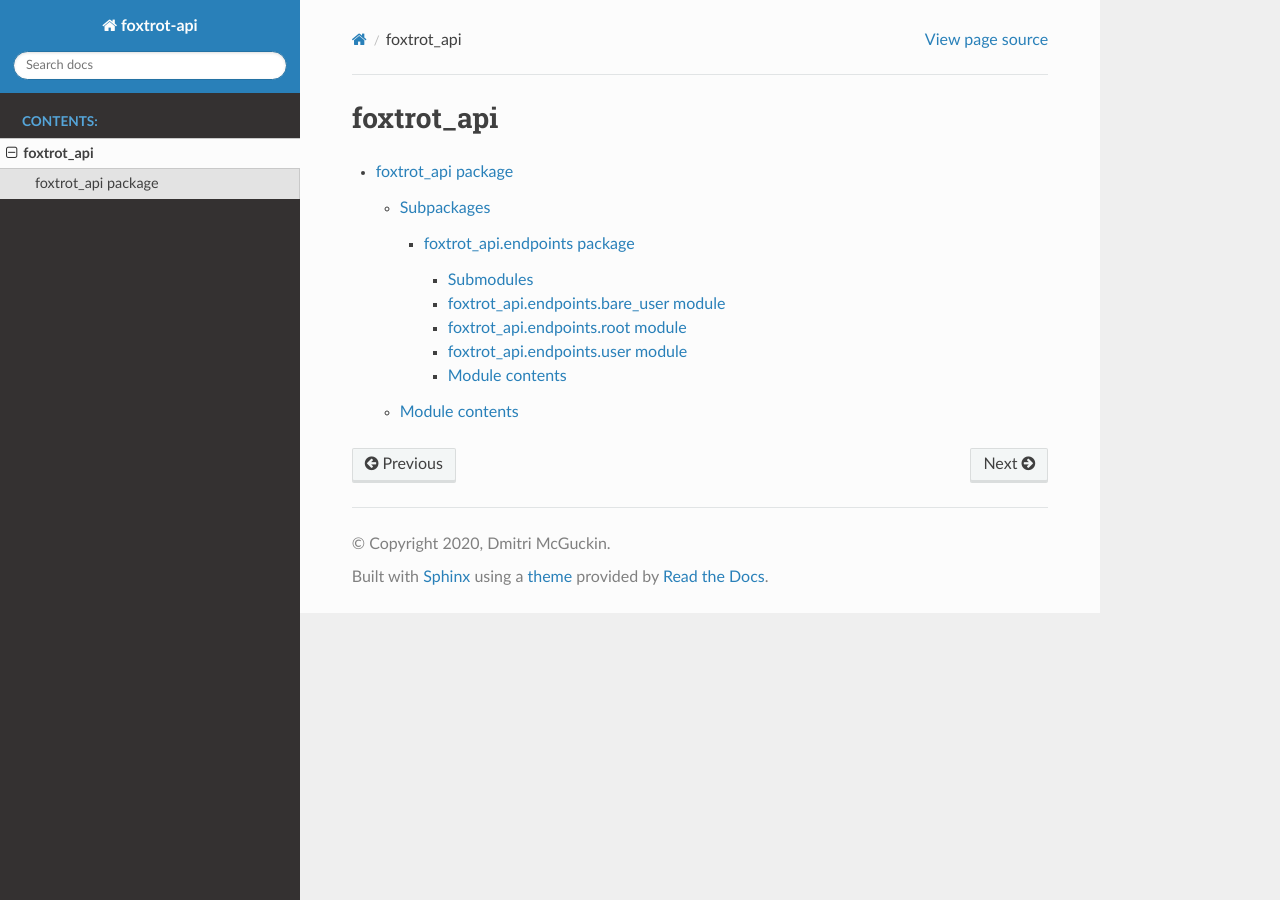
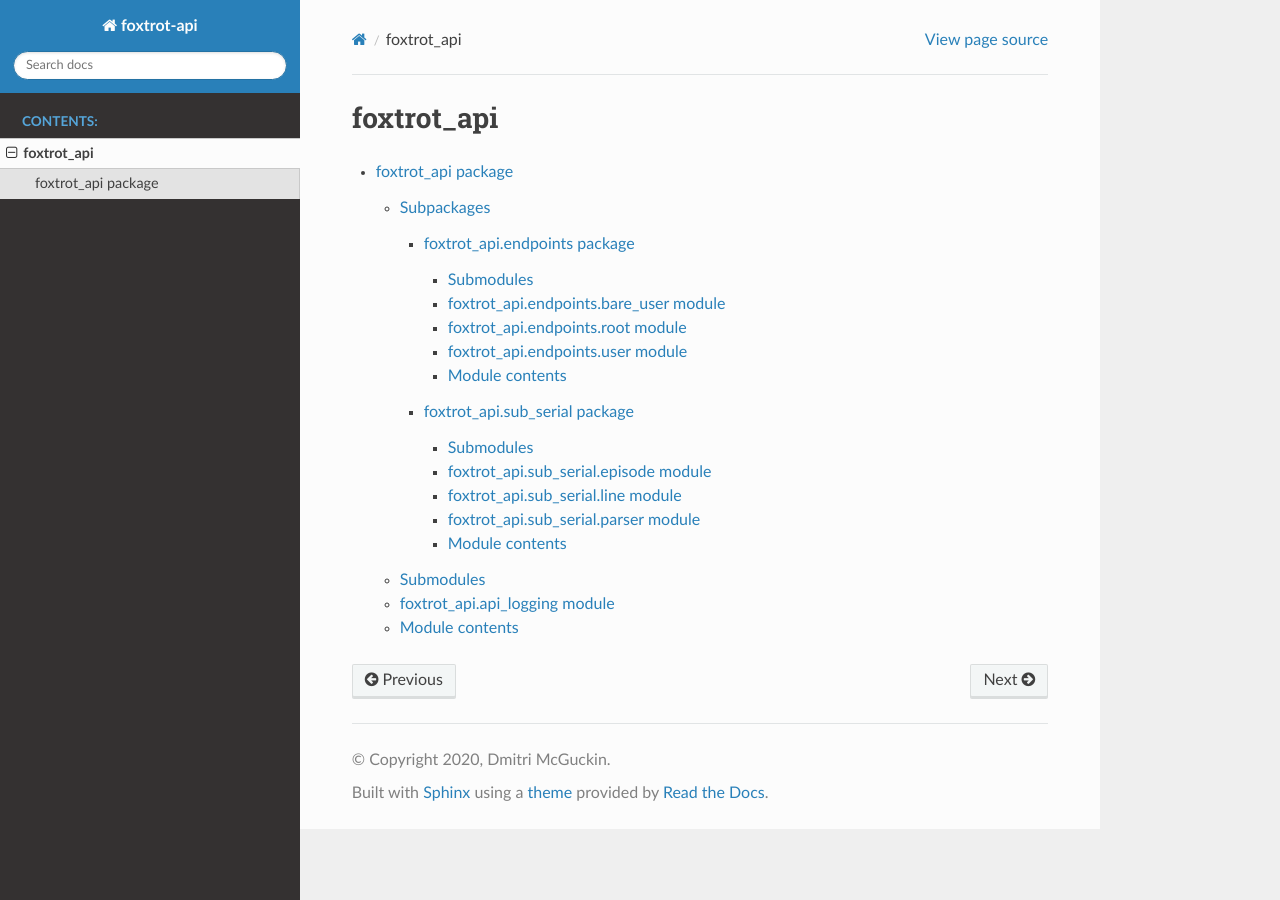
Before and after one commit to FoxtrotCore/foxtrot-api, a Sphinx documentation site: the page built from docs/modules.rst, in a window 1280 px wide. Built offline with Sphinx 7.4.7 and the Read the Docs theme 2.0.0, drawn with Linux system fonts in a browser that asks for light colours.

Commit message:
Updated sphinx docs.

```diff
--- a/docs/foxtrot_api.rst
+++ b/docs/foxtrot_api.rst
@@ -8,6 +8,18 @@ Subpackages
    :maxdepth: 4
 
    foxtrot_api.endpoints
+   foxtrot_api.sub_serial
+
+Submodules
+----------
+
+foxtrot\_api.api\_logging module
+--------------------------------
+
+.. automodule:: foxtrot_api.api_logging
+   :members:
+   :undoc-members:
+   :show-inheritance:
 
 Module contents
 ---------------
--- /dev/null
+++ b/docs/foxtrot_api.sub_serial.rst
@@ -0,0 +1,37 @@
+foxtrot\_api.sub\_serial package
+================================
+
+Submodules
+----------
+
+foxtrot\_api.sub\_serial.episode module
+---------------------------------------
+
+.. automodule:: foxtrot_api.sub_serial.episode
+   :members:
+   :undoc-members:
+   :show-inheritance:
+
+foxtrot\_api.sub\_serial.line module
+------------------------------------
+
+.. automodule:: foxtrot_api.sub_serial.line
+   :members:
+   :undoc-members:
+   :show-inheritance:
+
+foxtrot\_api.sub\_serial.parser module
+--------------------------------------
+
+.. automodule:: foxtrot_api.sub_serial.parser
+   :members:
+   :undoc-members:
+   :show-inheritance:
+
+Module contents
+---------------
+
+.. automodule:: foxtrot_api.sub_serial
+   :members:
+   :undoc-members:
+   :show-inheritance:
```
